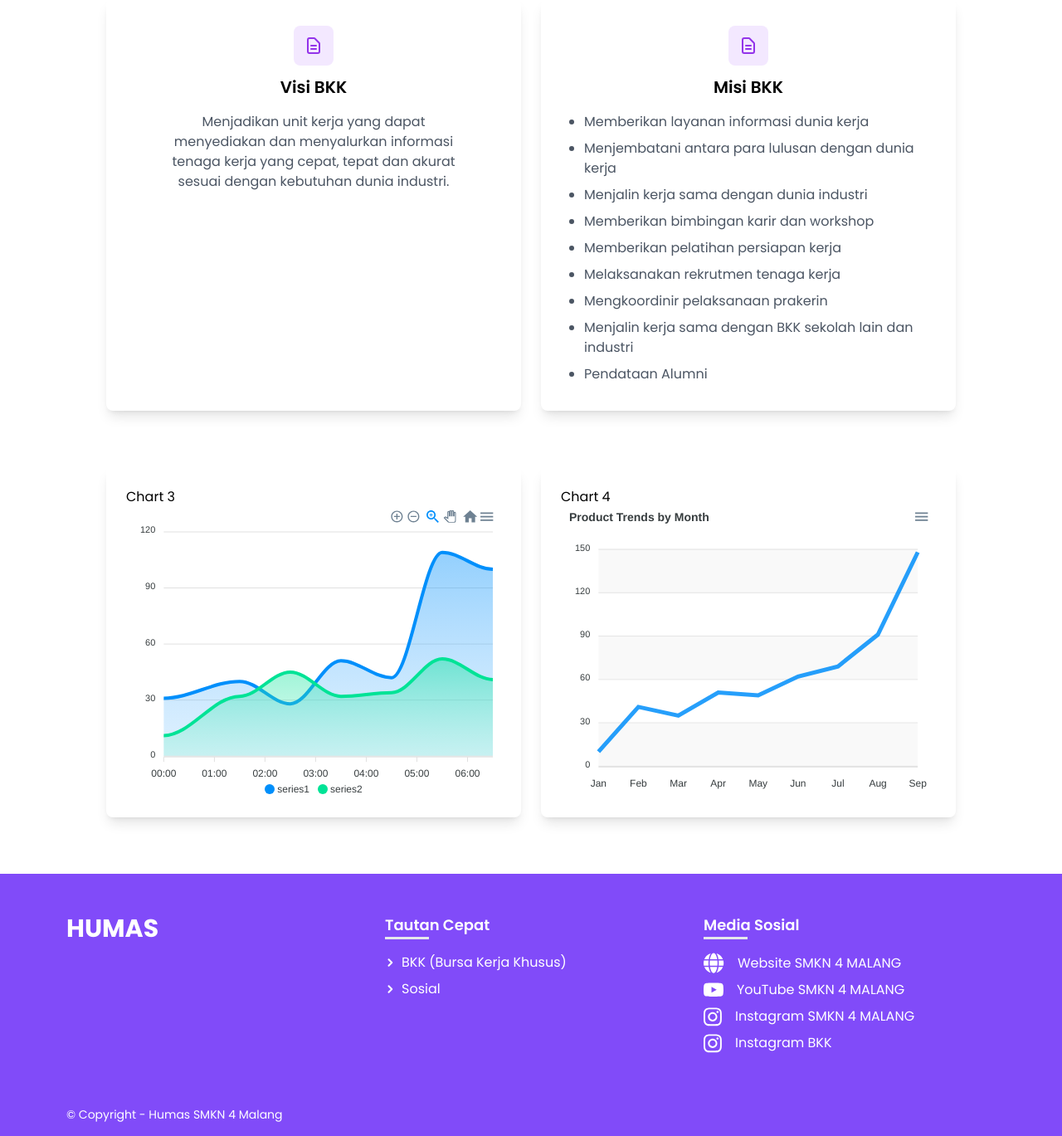
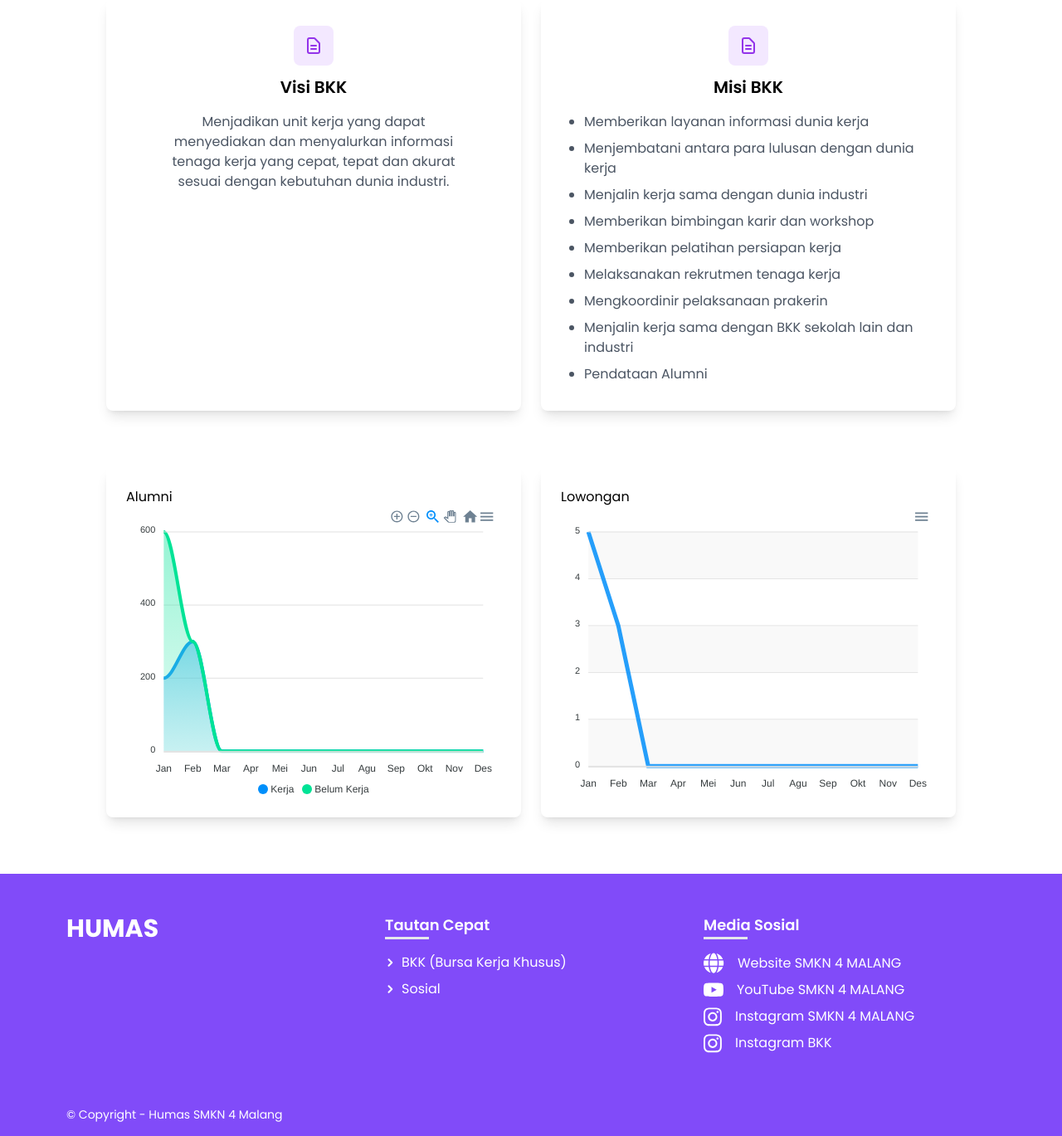
Before and after one commit to P5Humas/P5Humas, a Flask app: page /bkk in a window 1280 px wide. Shown: the part 865-2234 px from the top of the page at 83% size. Run offline with Flask 3, Linux system fonts and the light colour scheme; data comes from the database, SQL or seed files in the repository; some libraries are stand-ins or nearby versions.

Commit message:
blablabla

```diff
--- a/app.py
+++ b/app.py
@@ -157,6 +157,71 @@ def get_chart2_data():
 @app.route('/bkk')
 def bkk():
     return render_template('bkk.html')
+@app.route('/api/lowongan', methods=['GET'])
+def get_lowongan_data():
+    query = """
+        SELECT bulan, jumlah_lowongan
+        FROM lowongan
+    """
+    data = query_db(query)
+
+    # Create a dictionary to store the data
+    chart_data = {month: 0 for month in ["Jan", "Feb", "Mar", "Apr", "Mei", "Jun", "Jul", "Agu", "Sep", "Okt", "Nov", "Des"]}
+
+    # Fill the dictionary with the data from the query
+    for row in data:
+        bulan = row['bulan']
+        jumlah = row['jumlah_lowongan']
+        chart_data[bulan] = jumlah
+
+    # Sort the chart data to ensure the correct order
+    month_order = ["Jan", "Feb", "Mar", "Apr", "Mei", "Jun", "Jul", "Agu", "Sep", "Okt", "Nov", "Des"]
+    sorted_chart_data = {month: chart_data[month] for month in month_order}
+
+    return jsonify(sorted_chart_data)
+@app.route('/api/alumni', methods=['GET'])
+def get_alumni_data():
+    query = """
+        SELECT bulan, status, SUM(jumlah_alumni) AS jumlah
+        FROM alumni
+        GROUP BY bulan, status
+        ORDER BY CASE
+            WHEN bulan = 'Jan' THEN 1
+            WHEN bulan = 'Feb' THEN 2
+            WHEN bulan = 'Mar' THEN 3
+            WHEN bulan = 'Apr' THEN 4
+            WHEN bulan = 'Mei' THEN 5
+            WHEN bulan = 'Jun' THEN 6
+            WHEN bulan = 'Jul' THEN 7
+            WHEN bulan = 'Agu' THEN 8
+            WHEN bulan = 'Sep' THEN 9
+            WHEN bulan = 'Okt' THEN 10
+            WHEN bulan = 'Nov' THEN 11
+            WHEN bulan = 'Des' THEN 12
+        END
+    """
+    data = query_db(query)
+
+    # Inisialisasi data untuk grafik
+    chart_data = {month: {"kerja": 0, "belum-kerja": 0} for month in ["Jan", "Feb", "Mar", "Apr", "Mei", "Jun", "Jul", "Agu", "Sep", "Okt", "Nov", "Des"]}
+
+    # Memproses hasil query
+    for row in data:
+        bulan = row['bulan']
+        status = row['status']
+        jumlah = row['jumlah']
+        if status == 'kerja':
+            chart_data[bulan]["kerja"] += jumlah
+        elif status == 'belum-kerja':
+            chart_data[bulan]["belum-kerja"] += jumlah
+
+    # Sort data berdasarkan urutan bulan
+    month_order = ["Jan", "Feb", "Mar", "Apr", "Mei", "Jun", "Jul", "Agu", "Sep", "Okt", "Nov", "Des"]
+    sorted_chart_data = {month: chart_data[month] for month in month_order}
+
+    return jsonify(sorted_chart_data)
+
+
 
 # Route untuk halaman Sosial
 @app.route('/sosial')
--- a/templates/bkk.html
+++ b/templates/bkk.html
@@ -149,11 +149,11 @@
     <!-- Chart -->
     <div class="max-w-5xl mx-auto py-1 mb-16">
       <div class="grid grid-cols-1 gap-6 sm:grid-cols-2">
-        <div class="text-black p-6 rounded-lg shadow-lg" id="Chart3">
-          Chart 3
+        <div class="text-black p-6 rounded-lg shadow-lg" id="ChartAlumni">
+          Alumni
         </div>
         <div class="text-black p-6 rounded-lg shadow-lg" id="Chart4">
-          Chart 4
+          Lowongan
         </div>
       </div>
     </div>
@@ -326,98 +326,102 @@
     <script>
       AOS.init();
 
-      // Chart 3
+      fetch('/api/alumni')
+    .then(response => response.json())
+    .then(data => {
+      console.log(data);
+
+      const monthOrder = ["Jan", "Feb", "Mar", "Apr", "Mei", "Jun", "Jul", "Agu", "Sep", "Okt", "Nov", "Des"];
+
+    // Urutkan data berdasarkan monthOrder
+    const sortedMonths = monthOrder.map(month => ({
+      month: month,
+      kerja: data[month]?.["kerja"] || 0, // Default ke 0 jika data tidak ada
+      belumKerja: data[month]?.["belum-kerja"] || 0 // Default ke 0 jika data tidak ada
+    }));
+
+    // Pisahkan data untuk chart
+    const kerjaData = sortedMonths.map(item => item.kerja);
+    const belumKerjaData = sortedMonths.map(item => item.belumKerja);
+    const months = sortedMonths.map(item => item.month);
+
       var options = {
         series: [
           {
-            name: "series1",
-            data: [31, 40, 28, 51, 42, 109, 100],
+            name: "Kerja",
+            data: kerjaData,
           },
           {
-            name: "series2",
-            data: [11, 32, 45, 32, 34, 52, 41],
+            name: "Belum Kerja",
+            data: belumKerjaData,
           },
         ],
         chart: {
           height: 350,
-          type: "area",
+          type: 'area',
         },
         dataLabels: {
           enabled: false,
         },
         stroke: {
-          curve: "smooth",
+          curve: 'smooth',
         },
         xaxis: {
-          type: "datetime",
-          categories: [
-            "2018-09-19T00:00:00.000Z",
-            "2018-09-19T01:30:00.000Z",
-            "2018-09-19T02:30:00.000Z",
-            "2018-09-19T03:30:00.000Z",
-            "2018-09-19T04:30:00.000Z",
-            "2018-09-19T05:30:00.000Z",
-            "2018-09-19T06:30:00.000Z",
-          ],
+          categories: months,
         },
         tooltip: {
           x: {
-            format: "dd/MM/yy HH:mm",
+            format: 'dd/MM/yy HH:mm',
           },
         },
       };
 
-      var chart = new ApexCharts(document.querySelector("#Chart3"), options);
+      var chart = new ApexCharts(document.querySelector("#ChartAlumni"), options);
       chart.render();
+    })
+    .catch(error => console.error('Error:', error));
+      // Chart 4
+      fetch('/api/lowongan')
+            .then(response => response.json())
+            .then(data => {
+                // Ensure the data is sorted correctly by month
+                const monthOrder = ["Jan", "Feb", "Mar", "Apr", "Mei", "Jun", "Jul", "Agu", "Sep", "Okt", "Nov", "Des"];
+                const sortedData = monthOrder.map(month => data[month]);
 
-      // Chart 4
                 var options = {
-        series: [
-          {
-            name: "Desktops",
-            data: [10, 41, 35, 51, 49, 62, 69, 91, 148],
-          },
-        ],
+                    series: [{
+                        name: "Lowongan",
+                        data: sortedData
+                    }],
                     chart: {
                         height: 350,
-          type: "line",
+                        type: 'line',
                         zoom: {
-            enabled: false,
-          },
+                            enabled: false
+                        }
                     },
                     dataLabels: {
-          enabled: false,
+                        enabled: false
                     },
                     stroke: {
-          curve: "straight",
+                        curve: 'straight'
                     },
-        title: {
-          text: "Product Trends by Month",
-          align: "left",
-        },
+
                     grid: {
                         row: {
-            colors: ["#f3f3f3", "transparent"], // takes an array which will be repeated on columns
-            opacity: 0.5,
-          },
+                            colors: ['#f3f3f3', 'transparent'],
+                            opacity: 0.5
+                        }
                     },
                     xaxis: {
-          categories: [
-            "Jan",
-            "Feb",
-            "Mar",
-            "Apr",
-            "May",
-            "Jun",
-            "Jul",
-            "Aug",
-            "Sep",
-          ],
-        },
+                        categories: monthOrder
+                    }
                 };
 
                 var chart = new ApexCharts(document.querySelector("#Chart4"), options);
                 chart.render();
+            })
+            .catch(error => console.error('Error fetching data:', error));
     </script>
     <script src="../static/js/script.js"></script>
   </body>
```
Also changed, not shown: templates/beranda.html (+33 -16 lines), templates/sosial.html (+6 -6 lines), Humas.db, 1 other file. Lines whose indentation alone changed are shown as unchanged.
